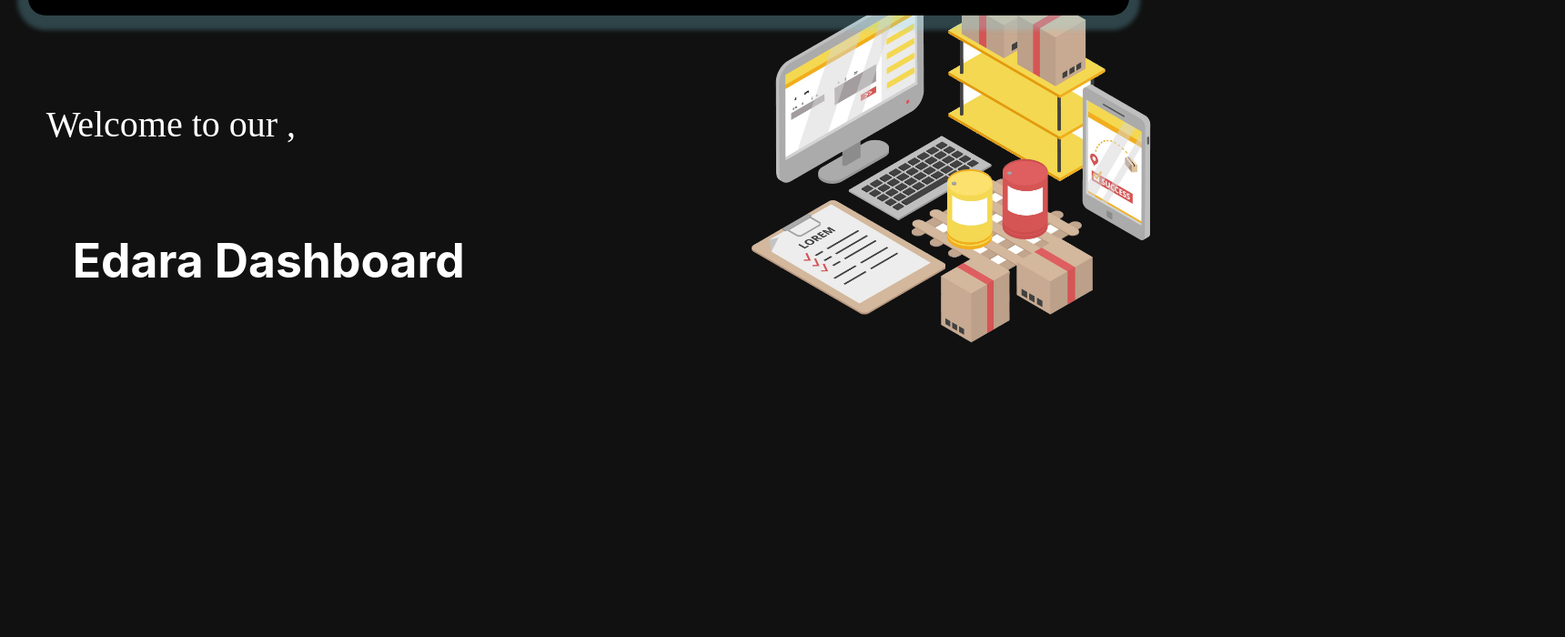
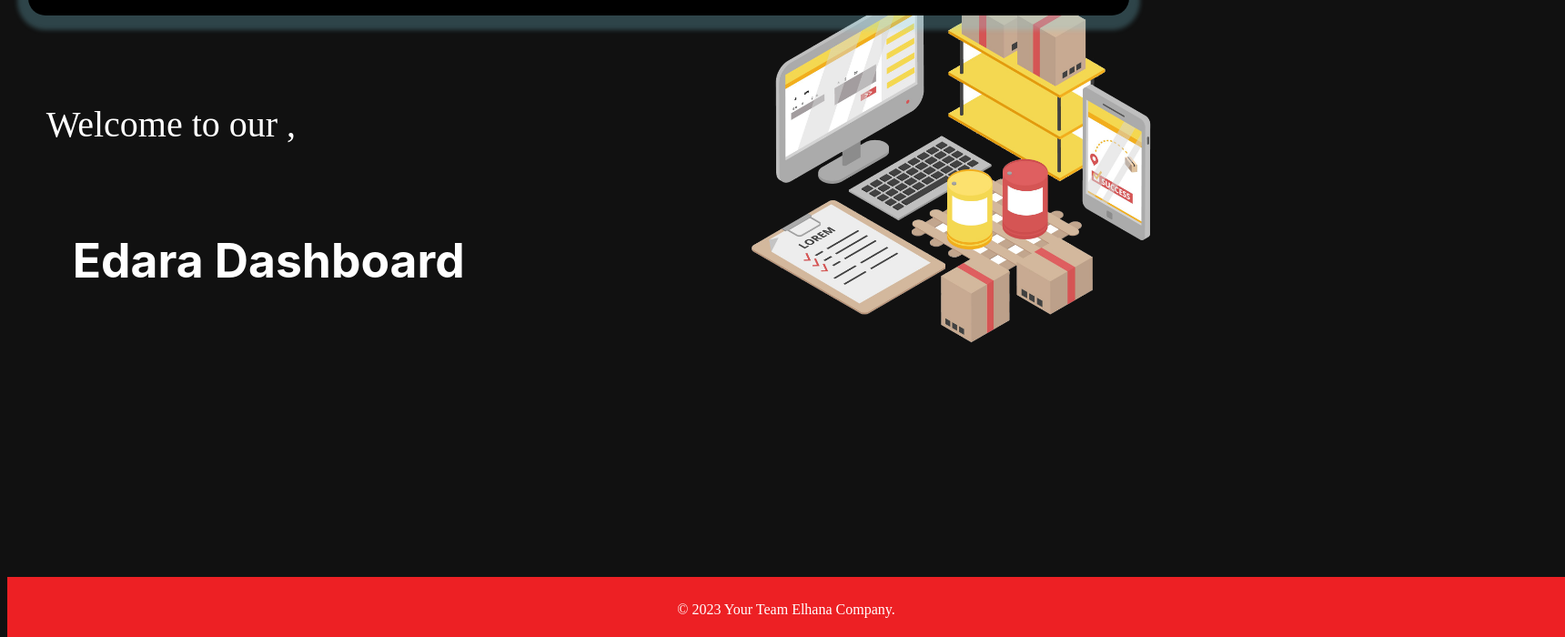
Before and after one commit to Omnia-Arafat/Edaraa-Dashboard, a React (Create React App) app in the folder 1st_trail/client/: page / in a window 1280 px wide. Shown: the part 100-800 px from the top of the page at 91% size, 1720 px wide, since content can reach past the window. Built offline with nearby package versions, Linux system fonts and the light colour scheme; no server answers.

Commit message:
The home page ,footer and header  done ..

```diff
--- a/1st_trail/client/src/App.js
+++ b/1st_trail/client/src/App.js
@@ -28,6 +28,7 @@
 
 <Header/>
 <Home/>
+<Footer/>
 
 </div>
   );
--- a/1st_trail/client/src/components/common/footer.js
+++ b/1st_trail/client/src/components/common/footer.js
@@ -0,0 +1,15 @@
+import React from 'react'
+import "../../styles/Footer.css"
+
+const Footer = () => {
+  return (
+    <div>
+      <div id='footer'>
+      <div id='footer-txt'>
+      © 2023 Your Team Elhana Company.</div>
+    </div>
+    </div>
+  )
+}
+
+export default Footer
--- /dev/null
+++ b/1st_trail/client/src/styles/Footer.css
@@ -0,0 +1,14 @@
+#footer{
+    background-color: var(--red-color);
+width: 214vh;
+position: absolute;
+height: 66px;
+bottom: 0;
+text-align: center;
+}
+
+#footer-txt{
+    color: white;
+    margin-top: 27px;
+
+}
--- a/1st_trail/client/src/styles/Header.css
+++ b/1st_trail/client/src/styles/Header.css
@@ -3,6 +3,7 @@
     --blue-color : #88e1f2;
     --red-color :#ed2024;
     --green-color :#2e8807;
+    --gray-color : #141C1D;
     --font-name : 'Abril Fatface';
 }
 #header{
```
